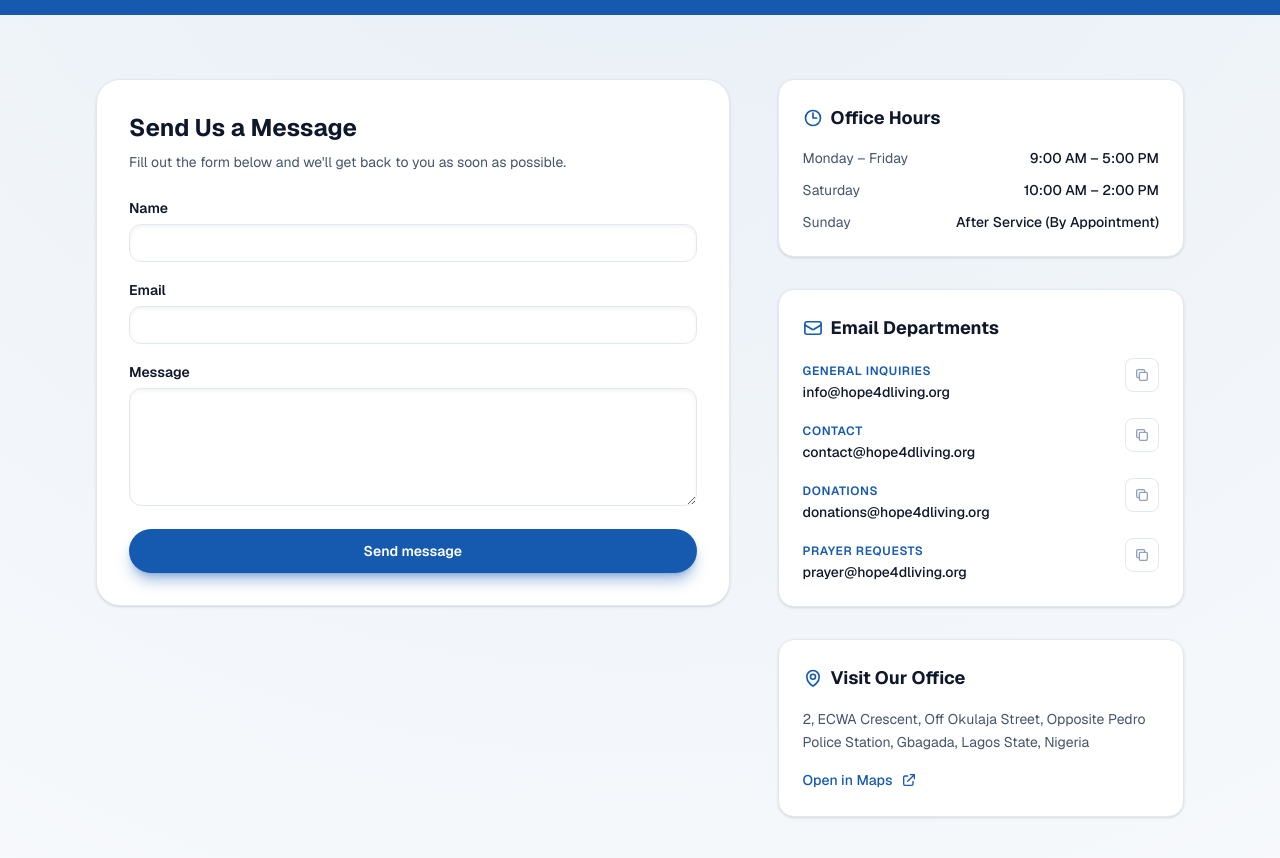
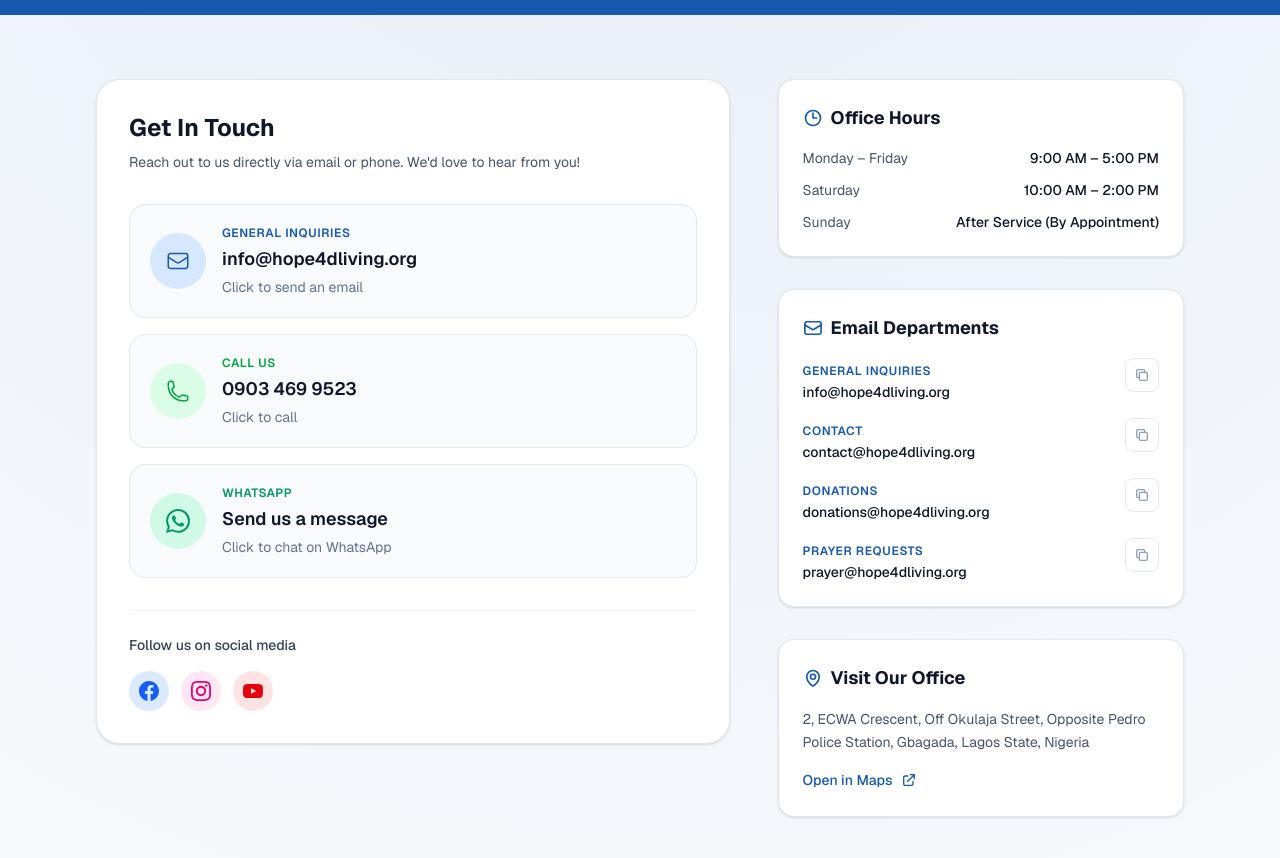
Before and after one commit to onielsteve2003/Hope4Dliving, a Next.js app: page /contact in a window 1280 px wide. Shown: the part 370-1228 px from the top of the page. Built offline with nearby package versions, Linux system fonts and the light colour scheme.

Commit message:
changes in contact

```diff
--- a/app/api/contact/route.ts
+++ b/app/api/contact/route.ts
@@ -14,11 +14,30 @@ export async function POST(request: Request) {
   if (RESEND_API_KEY) {
     try {
       const payload = {
-        from: "Hope4DLiving Contact <contact@hope4dliving.org>",
+        from: "Hope4DLiving Website <noreply@hope4dliving.org>",
         to: [CONTACT_INBOX],
         reply_to: email,
-        subject: `New inquiry from ${name}`,
-        text: `Name: ${name}\nEmail: ${email}\n\nMessage:\n${message}`,
+        subject: `Website Contact: ${name}`,
+        html: `
+          <div style="font-family: Arial, sans-serif; max-width: 600px; margin: 0 auto;">
+            <div style="background: #0369a1; padding: 20px; text-align: center;">
+              <h1 style="color: white; margin: 0; font-size: 24px;">New Contact Form Submission</h1>
+            </div>
+            <div style="padding: 30px; background: #f8fafc; border: 1px solid #e2e8f0;">
+              <p style="margin: 0 0 15px 0;"><strong>From:</strong> ${name}</p>
+              <p style="margin: 0 0 15px 0;"><strong>Email:</strong> <a href="mailto:${email}">${email}</a></p>
+              <hr style="border: none; border-top: 1px solid #e2e8f0; margin: 20px 0;">
+              <p style="margin: 0 0 10px 0;"><strong>Message:</strong></p>
+              <div style="background: white; padding: 15px; border-radius: 8px; border: 1px solid #e2e8f0;">
+                <p style="margin: 0; white-space: pre-wrap;">${message}</p>
+              </div>
+            </div>
+            <div style="padding: 15px; text-align: center; color: #64748b; font-size: 12px;">
+              <p style="margin: 0;">This message was sent via the Hope4DLiving website contact form.</p>
+            </div>
+          </div>
+        `,
+        text: `New Contact Form Submission\n\nFrom: ${name}\nEmail: ${email}\n\nMessage:\n${message}\n\n---\nSent via Hope4DLiving website contact form.`,
       };
 
       const resendResponse = await fetch("https://api.resend.com/emails", {
--- a/app/contact/page.tsx
+++ b/app/contact/page.tsx
@@ -2,7 +2,6 @@
 
 import { useState } from "react";
 import { PageHero } from "@/components/page-hero";
-import { ContactForm } from "@/components/contact-form";
 import { organizationProfile } from "@/lib/content";
 
 const officeHours = [
@@ -89,15 +88,105 @@ export default function ContactPage() {
       {/* Main Contact Section */}
       <section className="mx-auto max-w-6xl px-4 py-16 sm:px-6 lg:px-8">
         <div className="grid gap-12 lg:grid-cols-5">
-          {/* Contact Form */}
+          {/* Get In Touch Card */}
           <div className="lg:col-span-3">
             <div className="rounded-3xl border border-slate-200 bg-white p-8 shadow-sm">
-              <h2 className="text-2xl font-bold text-slate-900">Send Us a Message</h2>
+              <h2 className="text-2xl font-bold text-slate-900">Get In Touch</h2>
               <p className="mt-2 text-sm text-slate-600">
-                Fill out the form below and we'll get back to you as soon as possible.
+                Reach out to us directly via email or phone. We'd love to hear from you!
               </p>
-              <div className="mt-6">
-                <ContactForm />
+
+              {/* Contact Cards */}
+              <div className="mt-8 space-y-4">
+                {/* Email Card */}
+                <a
+                  href="mailto:info@hope4dliving.org"
+                  className="flex items-center gap-4 rounded-2xl border border-slate-200 bg-slate-50 p-5 transition hover:border-brand-300 hover:bg-brand-50"
+                >
+                  <div className="flex h-14 w-14 shrink-0 items-center justify-center rounded-full bg-brand-100 text-brand-600">
+                    <svg className="h-6 w-6" fill="none" viewBox="0 0 24 24" stroke="currentColor" strokeWidth="1.5">
+                      <path strokeLinecap="round" strokeLinejoin="round" d="M21.75 6.75v10.5a2.25 2.25 0 01-2.25 2.25h-15a2.25 2.25 0 01-2.25-2.25V6.75m19.5 0A2.25 2.25 0 0019.5 4.5h-15a2.25 2.25 0 00-2.25 2.25m19.5 0v.243a2.25 2.25 0 01-1.07 1.916l-7.5 4.615a2.25 2.25 0 01-2.36 0L3.32 8.91a2.25 2.25 0 01-1.07-1.916V6.75" />
+                    </svg>
+                  </div>
+                  <div>
+                    <p className="text-xs font-semibold uppercase tracking-wider text-brand-600">General Inquiries</p>
+                    <p className="mt-1 text-lg font-semibold text-slate-900">info@hope4dliving.org</p>
+                    <p className="mt-1 text-sm text-slate-500">Click to send an email</p>
+                  </div>
+                </a>
+
+                {/* Phone Card */}
+                <a
+                  href="tel:09034699523"
+                  className="flex items-center gap-4 rounded-2xl border border-slate-200 bg-slate-50 p-5 transition hover:border-brand-300 hover:bg-brand-50"
+                >
+                  <div className="flex h-14 w-14 shrink-0 items-center justify-center rounded-full bg-green-100 text-green-600">
+                    <svg className="h-6 w-6" fill="none" viewBox="0 0 24 24" stroke="currentColor" strokeWidth="1.5">
+                      <path strokeLinecap="round" strokeLinejoin="round" d="M2.25 6.75c0 8.284 6.716 15 15 15h2.25a2.25 2.25 0 002.25-2.25v-1.372c0-.516-.351-.966-.852-1.091l-4.423-1.106c-.44-.11-.902.055-1.173.417l-.97 1.293c-.282.376-.769.542-1.21.38a12.035 12.035 0 01-7.143-7.143c-.162-.441.004-.928.38-1.21l1.293-.97c.363-.271.527-.734.417-1.173L6.963 3.102a1.125 1.125 0 00-1.091-.852H4.5A2.25 2.25 0 002.25 4.5v2.25z" />
+                    </svg>
+                  </div>
+                  <div>
+                    <p className="text-xs font-semibold uppercase tracking-wider text-green-600">Call Us</p>
+                    <p className="mt-1 text-lg font-semibold text-slate-900">0903 469 9523</p>
+                    <p className="mt-1 text-sm text-slate-500">Click to call</p>
+                  </div>
+                </a>
+
+                {/* WhatsApp Card */}
+                <a
+                  href="https://wa.me/2349034699523"
+                  target="_blank"
+                  rel="noopener noreferrer"
+                  className="flex items-center gap-4 rounded-2xl border border-slate-200 bg-slate-50 p-5 transition hover:border-brand-300 hover:bg-brand-50"
+                >
+                  <div className="flex h-14 w-14 shrink-0 items-center justify-center rounded-full bg-emerald-100 text-emerald-600">
+                    <svg className="h-6 w-6" fill="currentColor" viewBox="0 0 24 24">
+                      <path d="M17.472 14.382c-.297-.149-1.758-.867-2.03-.967-.273-.099-.471-.148-.67.15-.197.297-.767.966-.94 1.164-.173.199-.347.223-.644.075-.297-.15-1.255-.463-2.39-1.475-.883-.788-1.48-1.761-1.653-2.059-.173-.297-.018-.458.13-.606.134-.133.298-.347.446-.52.149-.174.198-.298.298-.497.099-.198.05-.371-.025-.52-.075-.149-.669-1.612-.916-2.207-.242-.579-.487-.5-.669-.51-.173-.008-.371-.01-.57-.01-.198 0-.52.074-.792.372-.272.297-1.04 1.016-1.04 2.479 0 1.462 1.065 2.875 1.213 3.074.149.198 2.096 3.2 5.077 4.487.709.306 1.262.489 1.694.625.712.227 1.36.195 1.871.118.571-.085 1.758-.719 2.006-1.413.248-.694.248-1.289.173-1.413-.074-.124-.272-.198-.57-.347m-5.421 7.403h-.004a9.87 9.87 0 01-5.031-1.378l-.361-.214-3.741.982.998-3.648-.235-.374a9.86 9.86 0 01-1.51-5.26c.001-5.45 4.436-9.884 9.888-9.884 2.64 0 5.122 1.03 6.988 2.898a9.825 9.825 0 012.893 6.994c-.003 5.45-4.437 9.884-9.885 9.884m8.413-18.297A11.815 11.815 0 0012.05 0C5.495 0 .16 5.335.157 11.892c0 2.096.547 4.142 1.588 5.945L.057 24l6.305-1.654a11.882 11.882 0 005.683 1.448h.005c6.554 0 11.89-5.335 11.893-11.893a11.821 11.821 0 00-3.48-8.413z"/>
+                    </svg>
+                  </div>
+                  <div>
+                    <p className="text-xs font-semibold uppercase tracking-wider text-emerald-600">WhatsApp</p>
+                    <p className="mt-1 text-lg font-semibold text-slate-900">Send us a message</p>
+                    <p className="mt-1 text-sm text-slate-500">Click to chat on WhatsApp</p>
+                  </div>
+                </a>
+              </div>
+
+              {/* Social Media */}
+              <div className="mt-8 border-t border-slate-100 pt-6">
+                <p className="text-sm font-medium text-slate-700">Follow us on social media</p>
+                <div className="mt-4 flex gap-3">
+                  <a
+                    href="https://facebook.com/hope4dliving"
+                    target="_blank"
+                    rel="noopener noreferrer"
+                    className="flex h-10 w-10 items-center justify-center rounded-full bg-blue-100 text-blue-600 transition hover:bg-blue-200"
+                  >
+                    <svg className="h-5 w-5" fill="currentColor" viewBox="0 0 24 24">
+                      <path d="M24 12.073c0-6.627-5.373-12-12-12s-12 5.373-12 12c0 5.99 4.388 10.954 10.125 11.854v-8.385H7.078v-3.47h3.047V9.43c0-3.007 1.792-4.669 4.533-4.669 1.312 0 2.686.235 2.686.235v2.953H15.83c-1.491 0-1.956.925-1.956 1.874v2.25h3.328l-.532 3.47h-2.796v8.385C19.612 23.027 24 18.062 24 12.073z"/>
+                    </svg>
+                  </a>
+                  <a
+                    href="https://instagram.com/hope4dliving"
+                    target="_blank"
+                    rel="noopener noreferrer"
+                    className="flex h-10 w-10 items-center justify-center rounded-full bg-pink-100 text-pink-600 transition hover:bg-pink-200"
+                  >
+                    <svg className="h-5 w-5" fill="currentColor" viewBox="0 0 24 24">
+                      <path d="M12 2.163c3.204 0 3.584.012 4.85.07 3.252.148 4.771 1.691 4.919 4.919.058 1.265.069 1.645.069 4.849 0 3.205-.012 3.584-.069 4.849-.149 3.225-1.664 4.771-4.919 4.919-1.266.058-1.644.07-4.85.07-3.204 0-3.584-.012-4.849-.07-3.26-.149-4.771-1.699-4.919-4.92-.058-1.265-.07-1.644-.07-4.849 0-3.204.013-3.583.07-4.849.149-3.227 1.664-4.771 4.919-4.919 1.266-.057 1.645-.069 4.849-.069zm0-2.163c-3.259 0-3.667.014-4.947.072-4.358.2-6.78 2.618-6.98 6.98-.059 1.281-.073 1.689-.073 4.948 0 3.259.014 3.668.072 4.948.2 4.358 2.618 6.78 6.98 6.98 1.281.058 1.689.072 4.948.072 3.259 0 3.668-.014 4.948-.072 4.354-.2 6.782-2.618 6.979-6.98.059-1.28.073-1.689.073-4.948 0-3.259-.014-3.667-.072-4.947-.196-4.354-2.617-6.78-6.979-6.98-1.281-.059-1.69-.073-4.949-.073zm0 5.838c-3.403 0-6.162 2.759-6.162 6.162s2.759 6.163 6.162 6.163 6.162-2.759 6.162-6.163c0-3.403-2.759-6.162-6.162-6.162zm0 10.162c-2.209 0-4-1.79-4-4 0-2.209 1.791-4 4-4s4 1.791 4 4c0 2.21-1.791 4-4 4zm6.406-11.845c-.796 0-1.441.645-1.441 1.44s.645 1.44 1.441 1.44c.795 0 1.439-.645 1.439-1.44s-.644-1.44-1.439-1.44z"/>
+                    </svg>
+                  </a>
+                  <a
+                    href="https://youtube.com/@hope4dliving"
+                    target="_blank"
+                    rel="noopener noreferrer"
+                    className="flex h-10 w-10 items-center justify-center rounded-full bg-red-100 text-red-600 transition hover:bg-red-200"
+                  >
+                    <svg className="h-5 w-5" fill="currentColor" viewBox="0 0 24 24">
+                      <path d="M23.498 6.186a3.016 3.016 0 0 0-2.122-2.136C19.505 3.545 12 3.545 12 3.545s-7.505 0-9.377.505A3.017 3.017 0 0 0 .502 6.186C0 8.07 0 12 0 12s0 3.93.502 5.814a3.016 3.016 0 0 0 2.122 2.136c1.871.505 9.376.505 9.376.505s7.505 0 9.377-.505a3.015 3.015 0 0 0 2.122-2.136C24 15.93 24 12 24 12s0-3.93-.502-5.814zM9.545 15.568V8.432L15.818 12l-6.273 3.568z"/>
+                    </svg>
+                  </a>
+                </div>
               </div>
             </div>
           </div>
```
